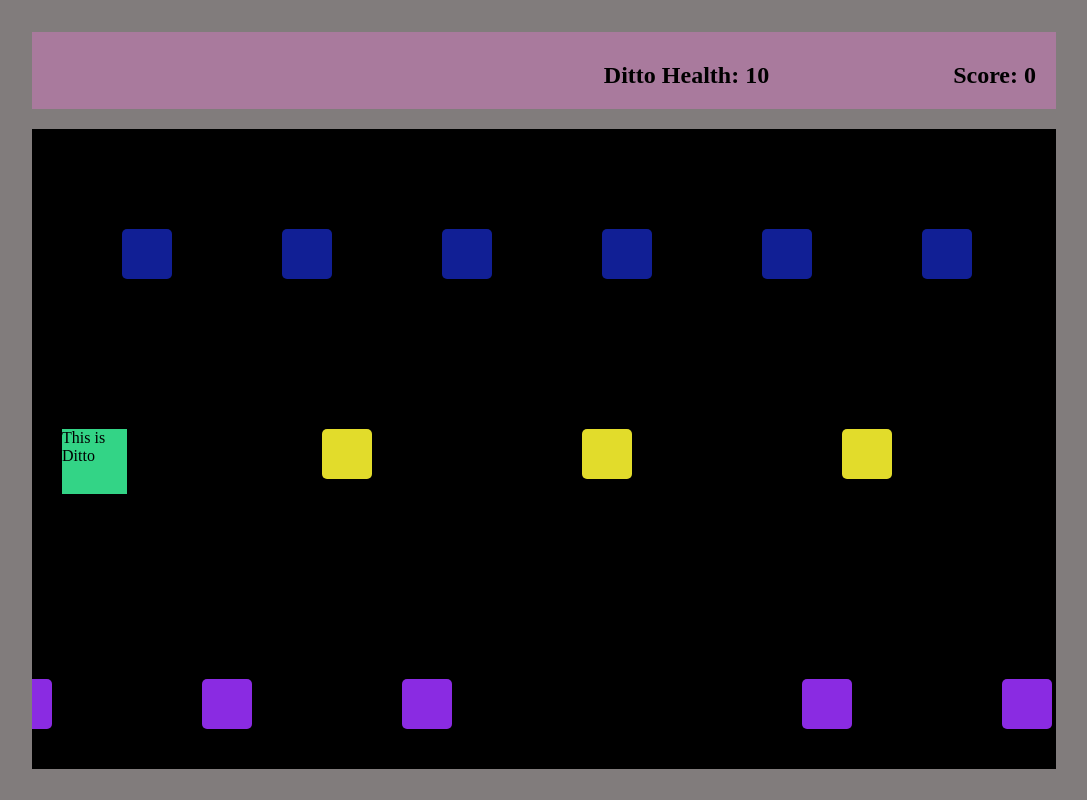
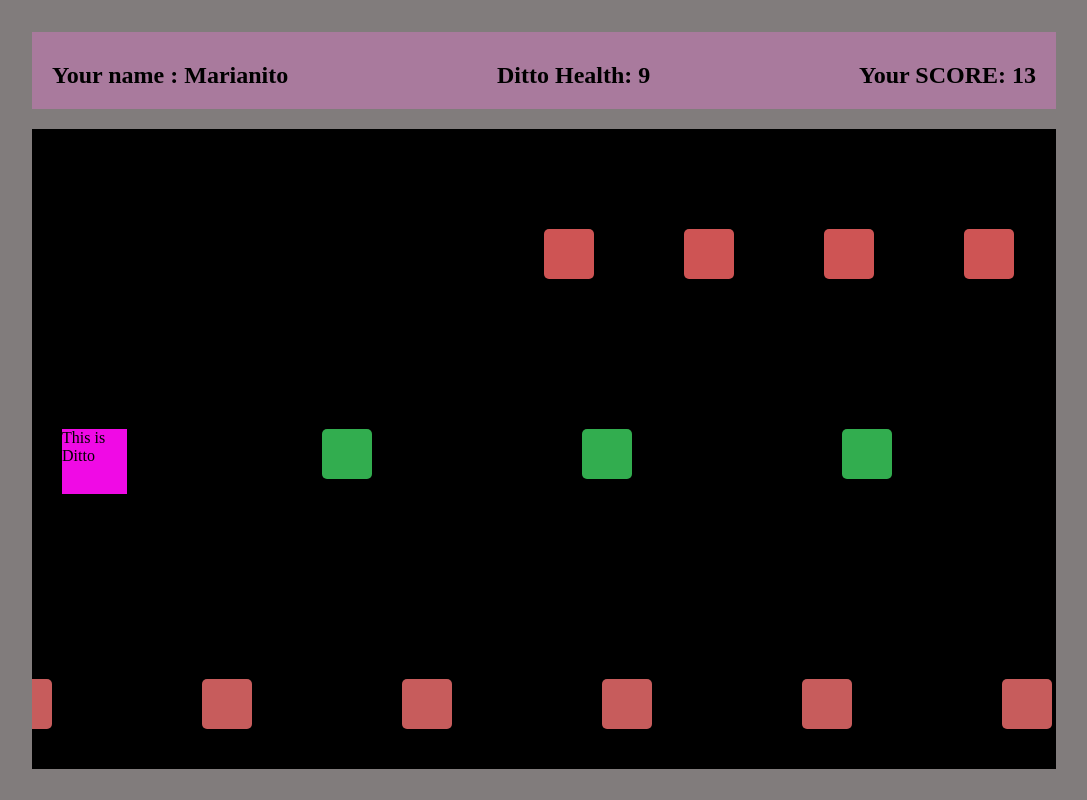
Before and after one commit to BittorChestnuts/KILL-YOUR-DITTO, a plain HTML site: page index.html in a window 1280 px wide. Shown: the whole page, without its empty margins (96-1183 px from the left). Drawn offline with Linux system fonts and the light colour scheme.

Commit message:
day 3 - 13:27 game logic 90%

```diff
--- a/ditto.js
+++ b/ditto.js
@@ -32,11 +32,14 @@ document.addEventListener("keydown", moveDitto);
 // Check the COLLISIONS
 function dittoIsEating() {
     const dittoPosition = ditto.getBoundingClientRect();
+    document.querySelector(".dittoLife").textContent = `Ditto Health: ${dittoHealth}`
+    document.querySelector(".score").textContent = `Your SCORE: ${fastFoodArray.length}`
+    document.querySelector(".dittoName").textContent = `Your name : ${chooseYourName}`
     for (let i = 0; i < fastFoodArray.length; i++) {
         const fastFood = fastFoodArray[i];
         const positionFastFood = fastFood.element.getBoundingClientRect();
 
-        if (
+        if ( // ditto is EATING!
             dittoPosition.x < positionFastFood.x + positionFastFood.width &&
             dittoPosition.x + dittoPosition.width > positionFastFood.x &&
             dittoPosition.y < positionFastFood.y + positionFastFood.height &&
@@ -47,12 +50,11 @@ function dittoIsEating() {
             fastFoodPassed = fastFoodArray.length
             fastFoodArray.splice(i, 1); // Remove the fast food from the array
             fastFood.element.remove() // Remove from the screen the fastFood
-            console.log(fastFoodArray);
-            console.log(dittoHealth);
-            console.log(fastFoodArray.length);
-            ditto.style.width = ditto.clientWidth + 5 + "px"; // increase Ditto with
+            console.log(dittoHealth); // Show the Health
+            document.querySelector(".dittoLife").textContent = `Ditto Health: ${dittoHealth}`
+            console.log(fastFoodArray.length); // show the Score
+            ditto.style.width = ditto.clientWidth + 5 + "px"; // increase Ditto width
             ditto.style.height = ditto.clientHeight + 5 + "px"; // increase Ditto Height
         }
-
 }
 }
--- a/index.js
+++ b/index.js
@@ -28,51 +28,44 @@ class game {
 }
 // init Ditto in the GAMEBOARD
 let positionYDitto = 300;
-let positionXDitto = 50;
+let positionXDitto = 20;
 let speedDitto = 40;
 let dittoHealth = 10;
 let fastFoodPassed = 0;
+let chooseYourName = "Marianito"
 
 
-//init the DITOHEALTH, SCORE and NAME in the HTML
-
-    let dittoLife = document.createElement("game-info-banner")
-    dittoLife.classList.add("dittoLife")
-    gameInfoElement.appendChild(dittoLife)
-    dittoLife.textContent = `Ditto Health: ${dittoHealth}`
-
-    let score = document.createElement("fastFoodPassed")
-    score.classList.add("dittoLife")
-    gameInfoElement.appendChild(score)
-    score.textContent = `Score: ${fastFoodPassed}`
+//init the NAME, DITOHEALTH and SCORE
+let dittoName = document.querySelector(".dittoName")
+//dittoName.classList.add("dittoName")
+//gameInfoElement.appendChild(dittoName)
+dittoName.textContent = `Name: ${chooseYourName}`
+let dittoLife = document.querySelector(".dittoLife")
+dittoLife.textContent = `Ditto Health: ${dittoHealth}`
+let score = document.querySelector(".score")
+score.textContent = `Score: ${fastFoodPassed}`
 
 //init fastFoodArray to save the fastFoodPassed and save the length as a SCORE game.
 const fastFoodArray = []
-
 //getting info and init FastFood 1
 const fastFood1 = document.querySelector(".fast-food-1");
 let speedFastFood1 = 4;
 let directionXFastFood1 = "left"
-
 //getting info and init FastFood 2
 const fastFood2 = document.querySelector(".fast-food-2");
 let speedFastFood2 = 50;
 let directionXFastFood2 = "left"
-
 //getting info and init FastFood 3
 const fastFood3 = document.querySelector(".fast-food-3");
 let speedFastFood3 = 6;
 let directionXFastFood3 = "left"
 
 
-
 // create the FastFood1
 function createFastFood1() {
     const newFastFood1Element = document.createElement("div");
     newFastFood1Element.classList.add("fast-food-1")
-
-    // generate random movement
-    const newFastFood1 = new FastFoodItem1(newFastFood1Element, 1, "down")
+    const newFastFood1 = new FastFoodItem1(newFastFood1Element, 2, "down")
     gameBoardElement.appendChild(newFastFood1Element)
     fastFoodArray.push(newFastFood1)
 }
@@ -81,7 +74,7 @@ function createFastFood1() {
 function createFastFood2() {
     const newFastFood2Element = document.createElement("div");
     newFastFood2Element.classList.add("fast-food-2")
-    const newFastFood2 = new FastFoodItem2(newFastFood2Element, 1, "down")
+    const newFastFood2 = new FastFoodItem2(newFastFood2Element, 4, "down")
     gameBoardElement.appendChild(newFastFood2Element)
     fastFoodArray.push(newFastFood2)
 }
@@ -90,27 +83,27 @@ function createFastFood2() {
 function createFastFood3() {
     const newFastFood3Element = document.createElement("div");
     newFastFood3Element.classList.add("fast-food-3")
-    const newFastFood3 = new FastFoodItem2(newFastFood3Element, 1, "down")
+    const newFastFood3 = new FastFoodItem2(newFastFood3Element, 4, "down")
     gameBoardElement.appendChild(newFastFood3Element)
     fastFoodArray.push(newFastFood3)
 }
 
 // Launching the FastFood to DITTO in the GAMEBOARD
 function moveFastFood() {
-    fastFoodArray.forEach((ditto) => {
+    fastFoodArray.forEach((food) => {
         if (directionXFastFood1 === "right") {
-            ditto.positionX -= ditto.speed;
-            if (ditto.positionX >= gameBoardWidth - ditto.element.clientWidth) {
+            food.positionX -= food.speed;
+            if (food.positionX >= gameBoardWidth - food.element.clientWidth) {
                 directionXFastFood1 = "left";
+            }
+        } else if (directionXFastFood1 === "left") {
+            food.positionX += food.speed;
+            if (food.positionX <= 0) {
+                food.element.remove()
                 fastFoodPassed++
             }
-        } else if (directionXFastFood1 === "left") {
-            ditto.positionX += speedFastFood1;
-            if (ditto.positionX <= 0) {
-                ditto.element.remove()
-            }
         }
-        ditto.element.style.right = `${ditto.positionX}px`
+        food.element.style.right = `${food.positionX}px`
     })
 
 }
@@ -123,9 +116,9 @@ function gameAnimationFrame() {
     if (!this.gameIsOver) {
         moveFastFood();
         dittoIsEating();
-        frames = frames +2
+        frames = frames + 2
         animationId = requestAnimationFrame(gameAnimationFrame);
-        if (frames % 80 === 0) {
+        if (frames % 140 === 0) {
             createFastFood1()
         }
         else if (frames % 130 === 0) {
--- a/style.css
+++ b/style.css
@@ -35,7 +35,7 @@ body {
     position: absolute;
     width: 60px;
     height: 60px;
-    background-color: rgb(51, 212, 134);
+    background-color: rgb(240, 10, 229);
     left: 30px;
     top: 300px;
 }
@@ -45,7 +45,7 @@ body {
     width: 50px;
     height: 50px;
     border-radius: 10%;
-    background-color: rgb(17, 31, 149);
+    background-color: rgb(206, 84, 84);
     /*   background-image: url("./img/background.gif") */
     right: -50px;
     top: 100px;
@@ -57,7 +57,7 @@ body {
     width: 50px;
     height: 50px;
     border-radius: 10%;
-    background-color: rgb(226, 220, 43);
+    background-color: rgb(50, 173, 79);
     /*   background-image: url("./img/background.gif") */
     right: -50px;
     top: 300px;
@@ -68,7 +68,7 @@ body {
     width: 50px;
     height: 50px;
     border-radius: 10%;
-    background-color: blueviolet;
+    background-color: rgb(199, 92, 92);
     /*   background-image: url("./img/background.gif") */
     right: -50px;
     top: 550px;
```
